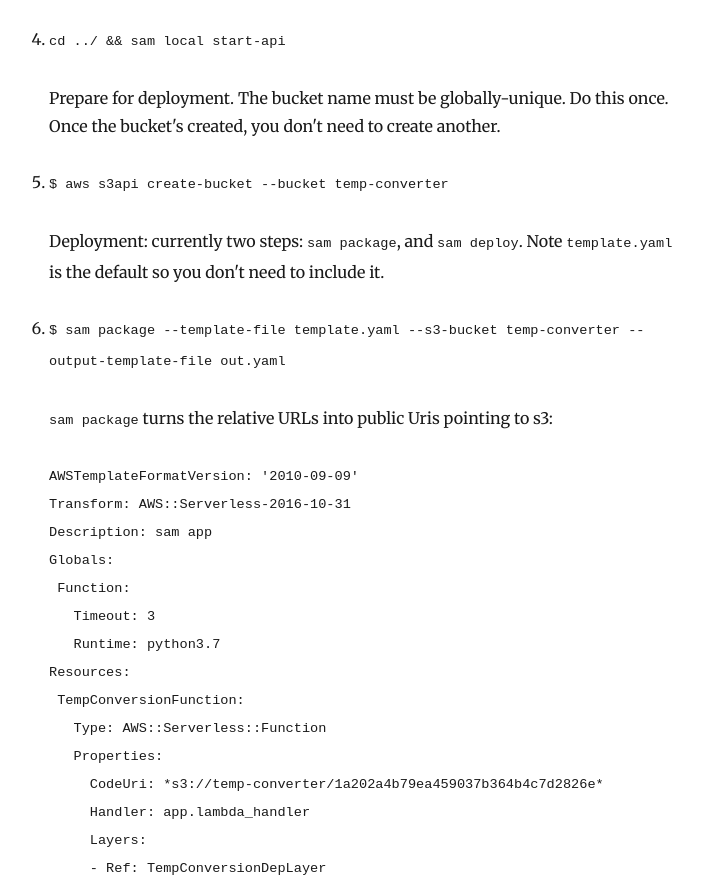
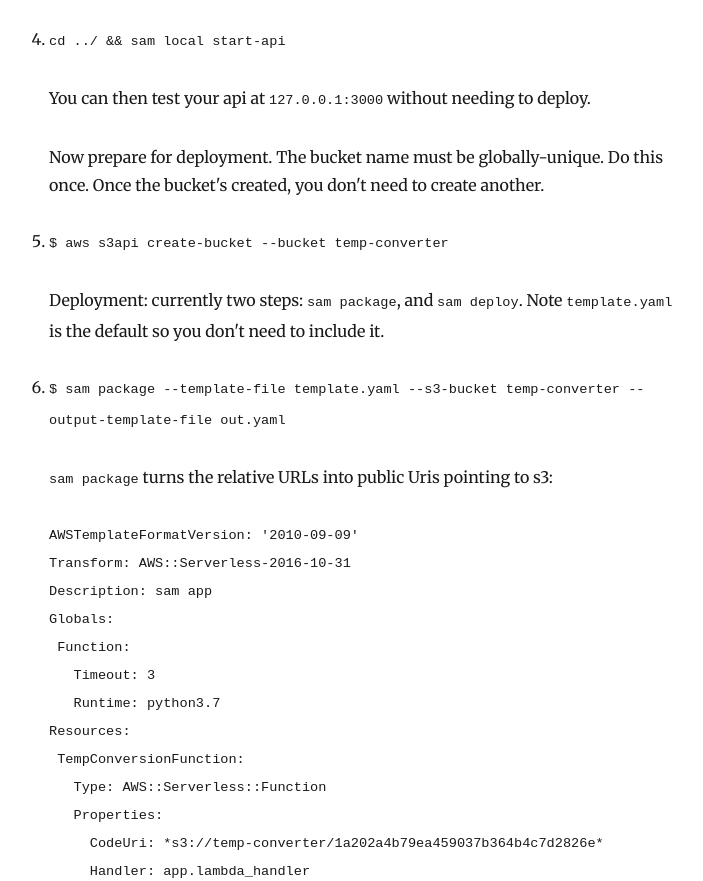
Before and after one commit to boxabirds/lisn-blog, a Gatsby site: page /blog/aws-lambdas-and-layers-in-python/ in a window 1280 px wide. Shown: the part 2779-3660 px from the top of the page, without its empty margins (276-979 px from the left). Built offline with nearby package versions, Linux system fonts and the light colour scheme; Gatsby itself is replaced by a stand-in of ours; some packages are replaced by stand-ins of ours; code samples lack their colours.

Commit message:
Update Blog “aws-lambdas-and-layers-in-python”

```diff
--- a/content/blog/aws-lambdas-and-layers-in-python.md
+++ b/content/blog/aws-lambdas-and-layers-in-python.md
@@ -76,7 +76,9 @@
 
 4. `cd ../ && sam local start-api`
 
-Prepare for deployment. The bucket name must be globally-unique. Do this once. Once the bucket's created, you don't need to create another.
+You can then test your api at `127.0.0.1:3000` without needing to deploy.
+
+Now prepare for deployment. The bucket name must be globally-unique. Do this once. Once the bucket's created, you don't need to create another.
 
 5. `$ aws s3api create-bucket --bucket temp-converter`
 
```
